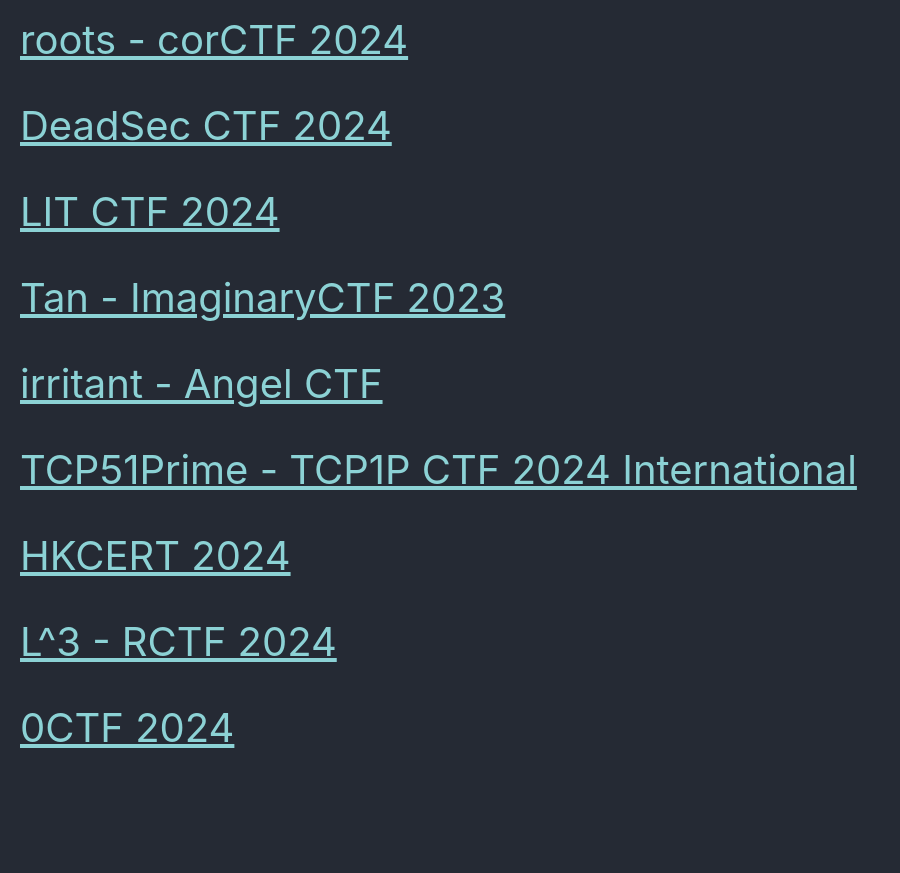
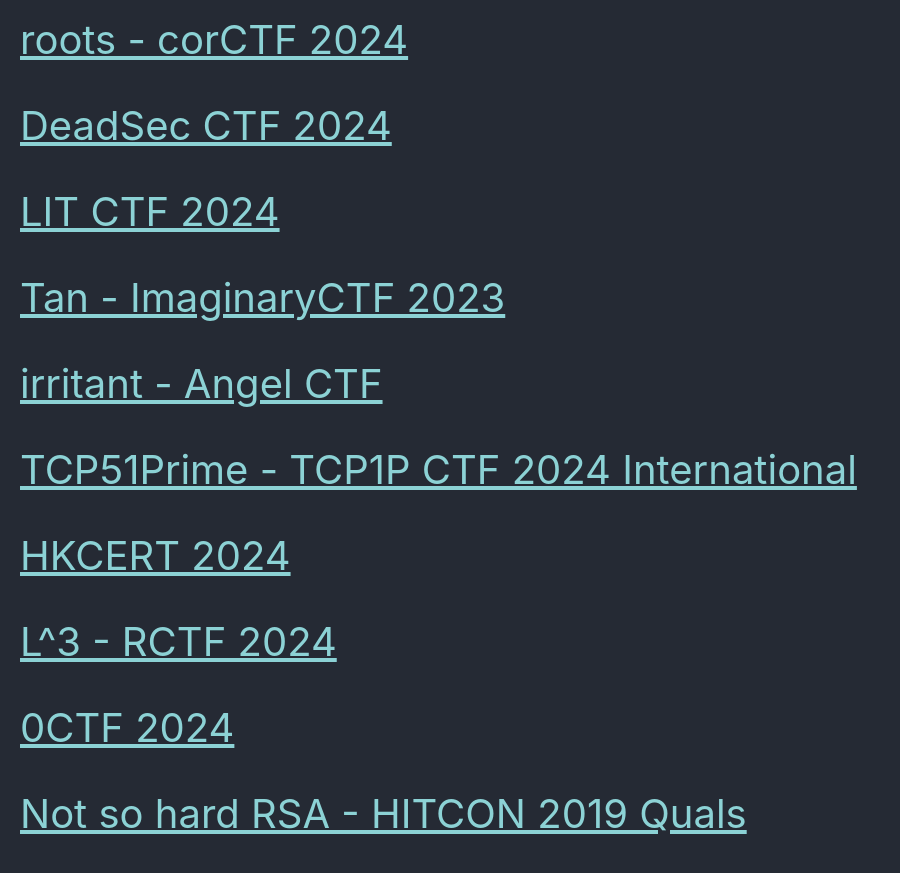
Before and after one commit to Connor-McCartney/Connor-McCartney.github.io, a Jekyll site: the page built from _pages/cryptography/other/other.md, in a window 1280 px wide and 900 px high, scrolled down 2688 px. Shown: the top 873 px of the window, without its empty margins (0-900 px from the left). Built offline with Jekyll 4.4.1, drawn with Linux system fonts in a browser that asks for light colours; cached includes are drawn as plain includes; before the commit the page ends 3502 px from its top, so only the background shows below that.

Commit message:
Update other.md

```diff
--- a/_pages/cryptography/other/other.md
+++ b/_pages/cryptography/other/other.md
@@ -117,3 +117,6 @@ title: Other
 
 
 <span style="font-size:2em;">   [0CTF 2024](/cryptography/other/0CTF2024) </span> <br>
+
+
+<span style="font-size:2em;">   [Not so hard RSA - HITCON 2019 Quals](/cryptography/other/Not-so-hard-RSA-HITCON-2019-Quals) </span> <br>
```
